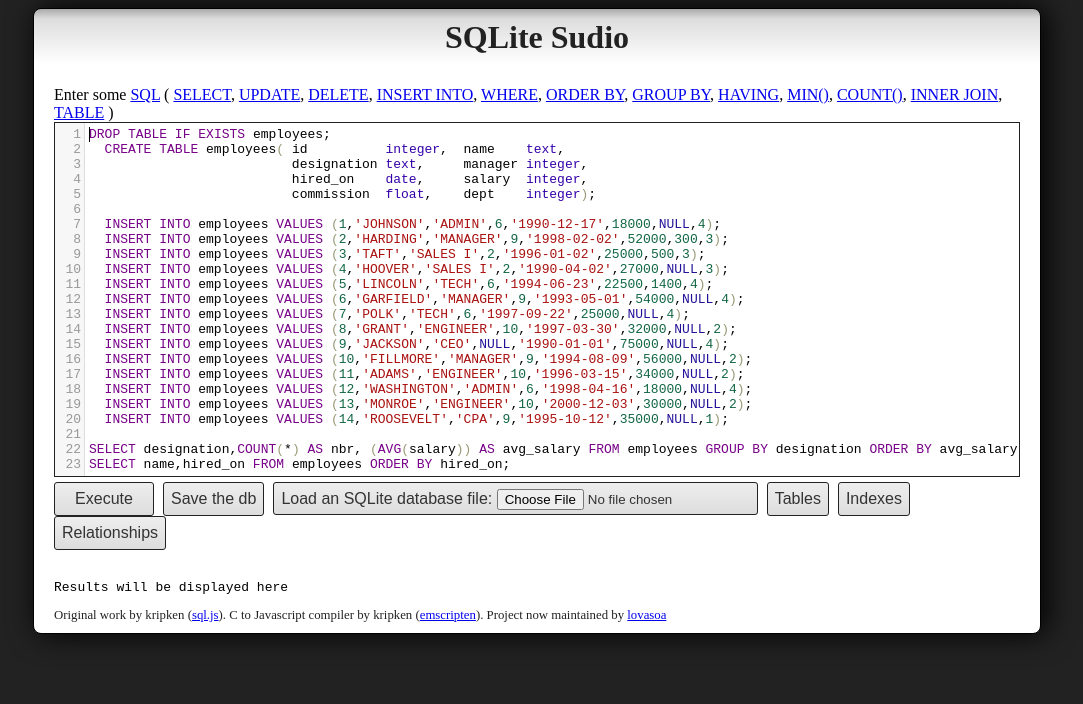
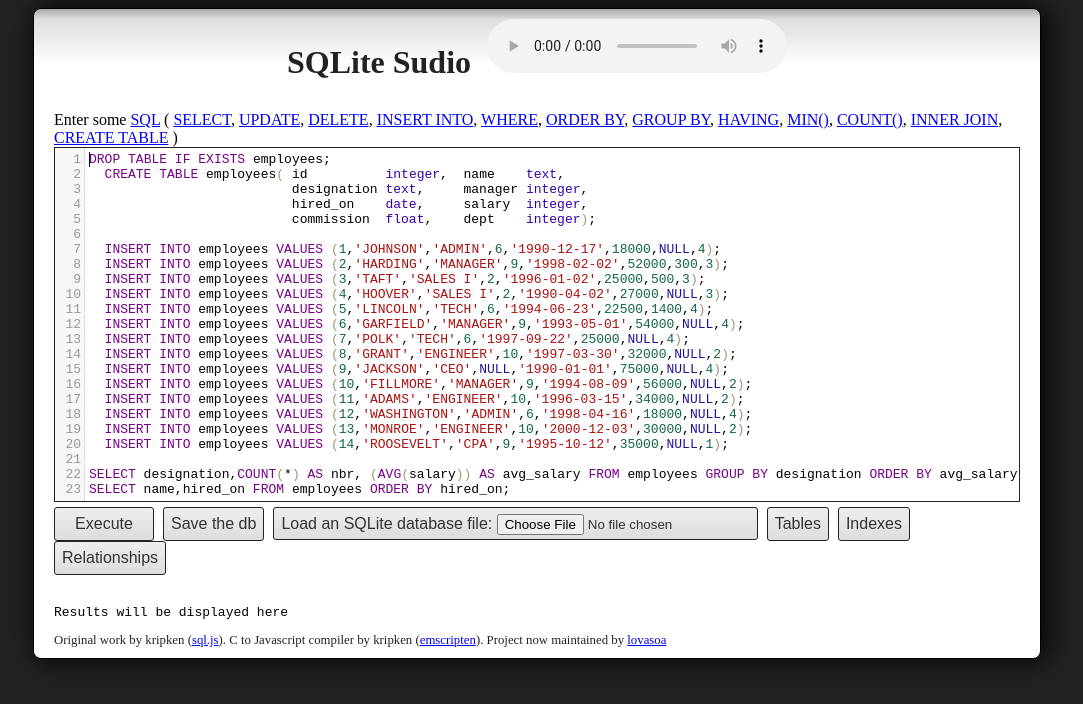
Before and after one commit to prosselloe/SQLiteSudio, a plain HTML site: page index.html in a window 1280 px wide. Shown: the whole page, without its empty margins (103-1186 px from the left). Drawn offline with Linux system fonts and the light colour scheme; no server answers.

Commit message:
Add files via upload

```diff
--- a/index.html
+++ b/index.html
@@ -10,8 +10,11 @@
 </head>
 
 <body>
-  <h1>SQLite Sudio</h1>
-
+  <h1>SQLite Sudio&nbsp;
+      <audio controls> <source src="aud/SQL.mp3" type="audio/mpeg">
+          Your browser does not support the <code>audio</code> tag.
+      </audio>
+  </h1>
   <main>
       <label for='commands'>Enter some
         <a href="https://www.w3schools.com/sql/default.asp">SQL</a></label> (
@@ -26,7 +29,7 @@
         <a href="https://www.w3schools.com/sql/sql_min_max.asp">MIN()</a>,
         <a href="https://www.w3schools.com/sql/sql_count_avg_sum.asp">COUNT()</a>,
         <a href="https://www.w3schools.com/sql/sql_join_inner.asp">INNER JOIN</a>,
-        <a href="https://www.w3schools.com/sql/sql_create_table.asp">TABLE</a> )
+        <a href="https://www.w3schools.com/sql/sql_create_table.asp">CREATE TABLE</a> )
     <br>
 
     <textarea id="commands">DROP TABLE IF EXISTS employees;
```
